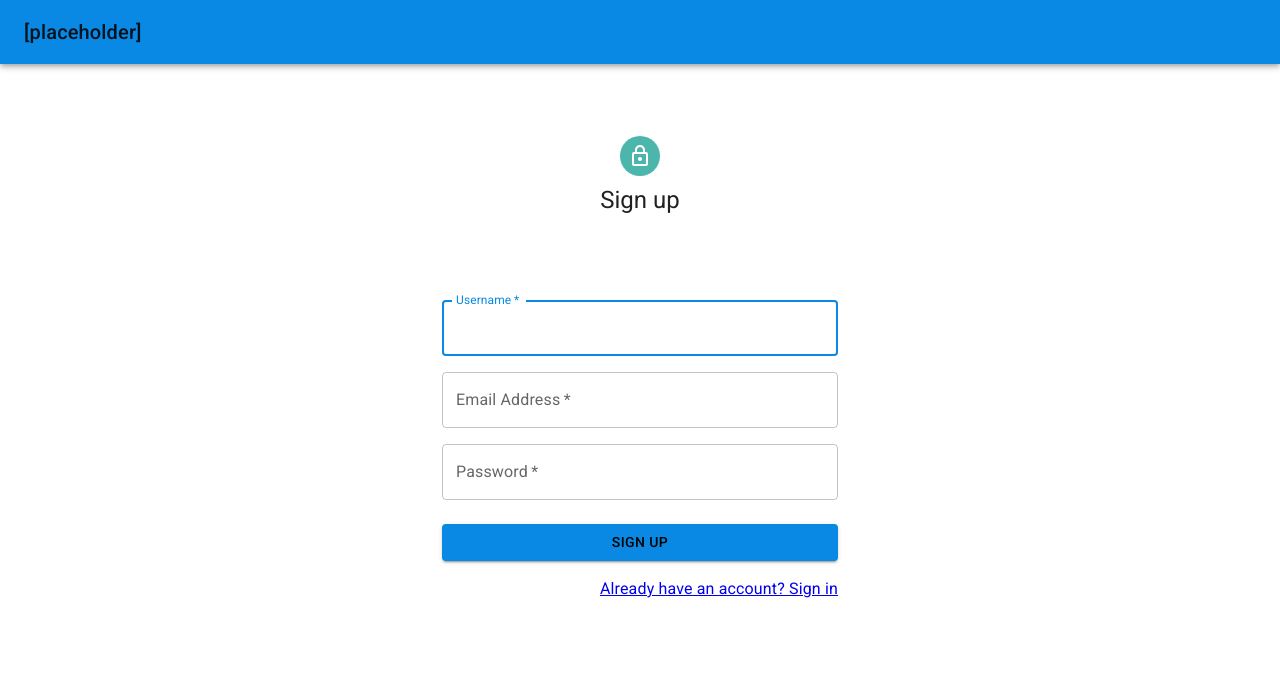
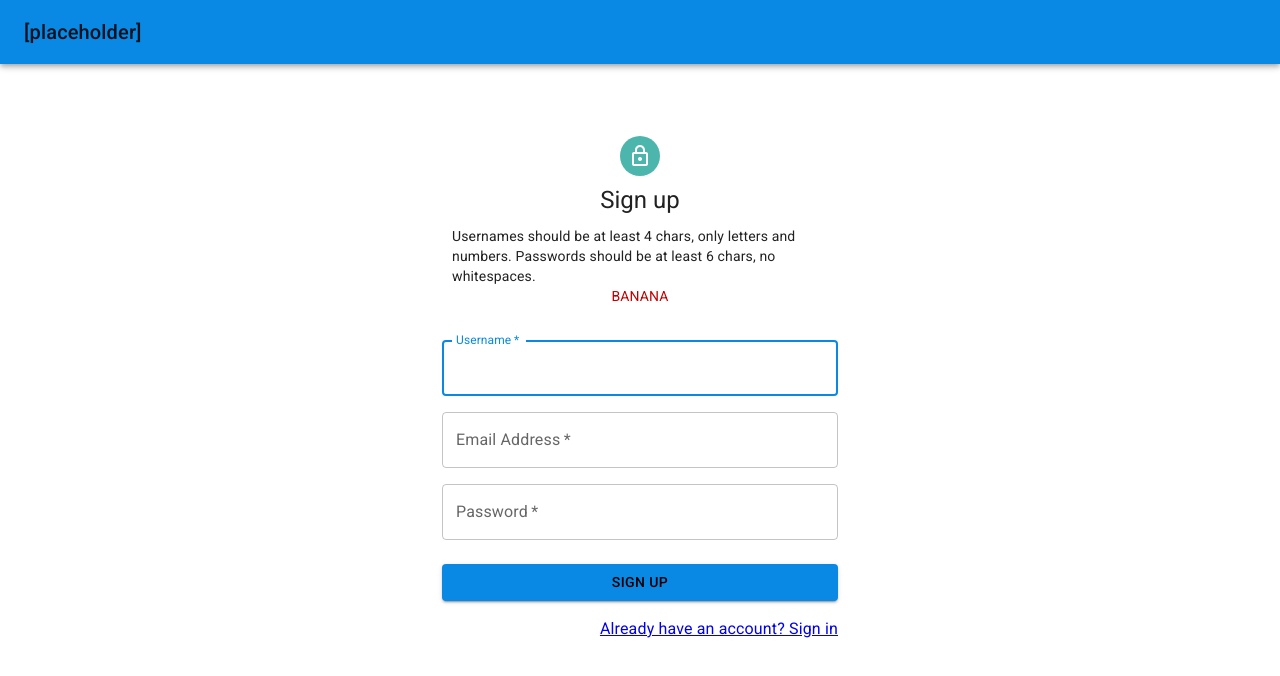
Before and after one commit to A-very-Cunning-ham/SSW-322-Project, a React (Create React App) app in the folder frontend/: page /register in a window 1280 px wide. Shown: the top 676 px of the page. Built offline with nearby package versions, Linux system fonts and the light colour scheme.

Commit message:
more ui updates

```diff
--- a/frontend/src/pages/Login.tsx
+++ b/frontend/src/pages/Login.tsx
@@ -54,7 +54,7 @@ const Login: FC<any> = (): ReactElement => {
                     display: 'flex',
                     justifyContent: 'center',
                     alignItems: 'center',
-                    padding: '30px'
+                    padding: '10px'
                 }}>
                     <Typography variant="body2" style={{color:"#c00000"}}> {error.error} </Typography>
                 </Box>
--- a/frontend/src/pages/Register.tsx
+++ b/frontend/src/pages/Register.tsx
@@ -24,7 +24,7 @@ export default function SignUp() {
   const navigate = useNavigate()
 
   const [error, setError] = React.useState<Error>({
-    error: ""
+    error: "BANANA"
   });
 
   const handleSubmit = (event: React.FormEvent<HTMLFormElement>) => {
@@ -70,11 +70,16 @@ export default function SignUp() {
           </Typography>
           <Box sx={{
               flexGrow: 1,
+              flexDirection: 'column',
               display: 'flex',
               justifyContent: 'center',
               alignItems: 'center',
-              padding: '30px'
+              padding: '10px'
           }}>
+              <Typography variant="body2">
+                Usernames should be at least 4 chars, only letters and numbers. Passwords should be
+                at least 6 chars, no whitespaces.
+              </Typography>
               <Typography variant="body2" style={{color:"#c00000"}}> {error.error} </Typography>
           </Box>
           <Box component="form" noValidate onSubmit={handleSubmit} sx={{ mt: 3 }}>
```
